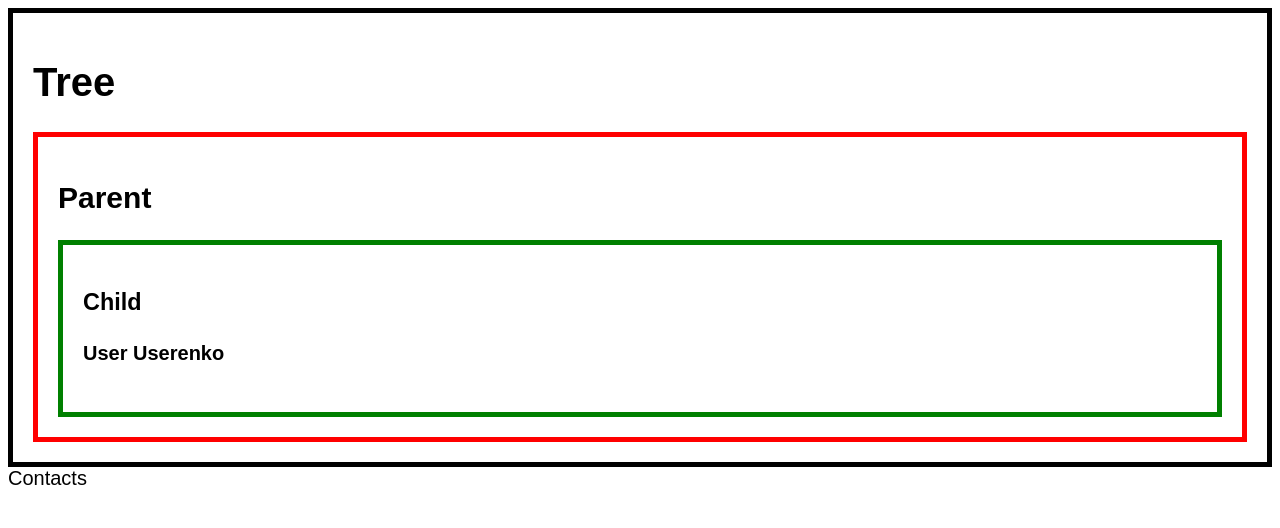
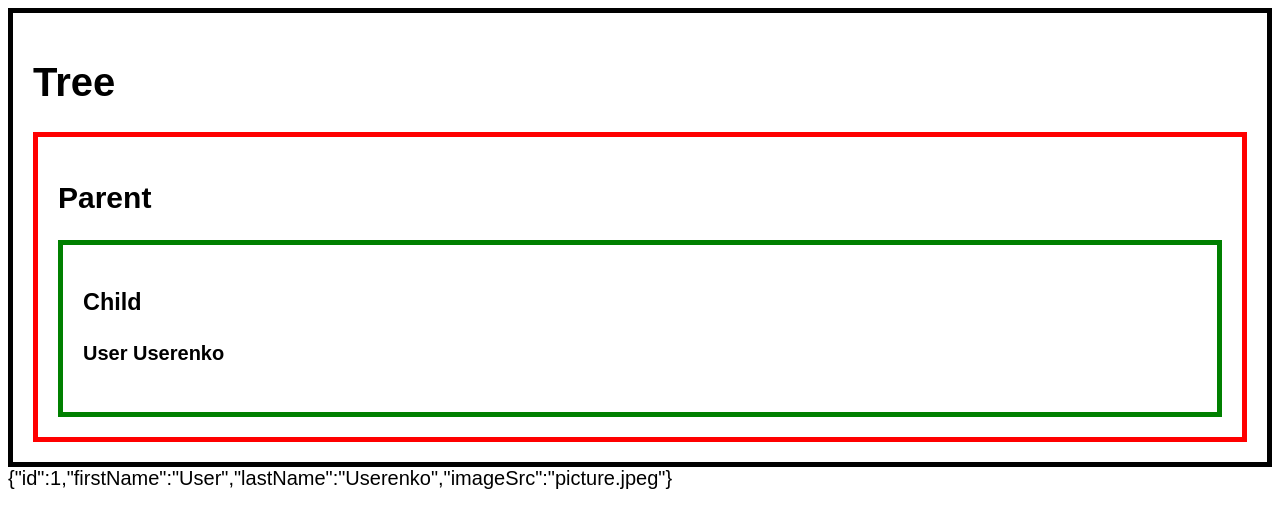
Before and after one commit to Makskuh/fe-2023-1-react-app, a React (Create React App) app: page / in a window 1280 px wide. Shown: the top 528 px of the page. Built offline with nearby package versions, Linux system fonts and the light colour scheme.

Commit message:
Add task solution

```diff
--- a/src/App.js
+++ b/src/App.js
@@ -58,16 +58,19 @@ class App extends React.Component {
       <>
         <UserContext.Provider value={user}>
           <Tree />
+          <Sidebar />
         </UserContext.Provider>
-        <C1 />
       </>
     );
   }
 }
 
-const C1 = (props) => {
-  console.log(props);
-  return <div>Contacts</div>;
+const Sidebar = (props) => {
+  return (
+    <UserContext.Consumer>
+      {(user) => <div>{JSON.stringify(user)}</div>}
+    </UserContext.Consumer>
+  );
 };
 
 const NotFound = () => <div>404 Page not found</div>;
```
